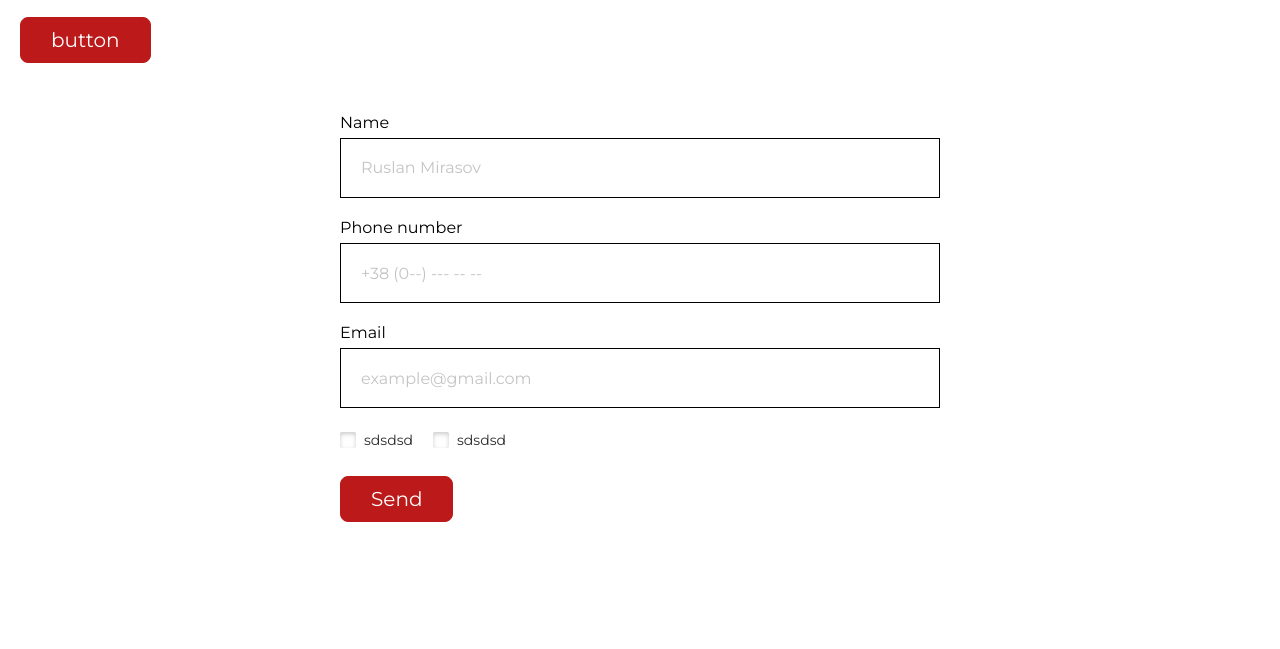
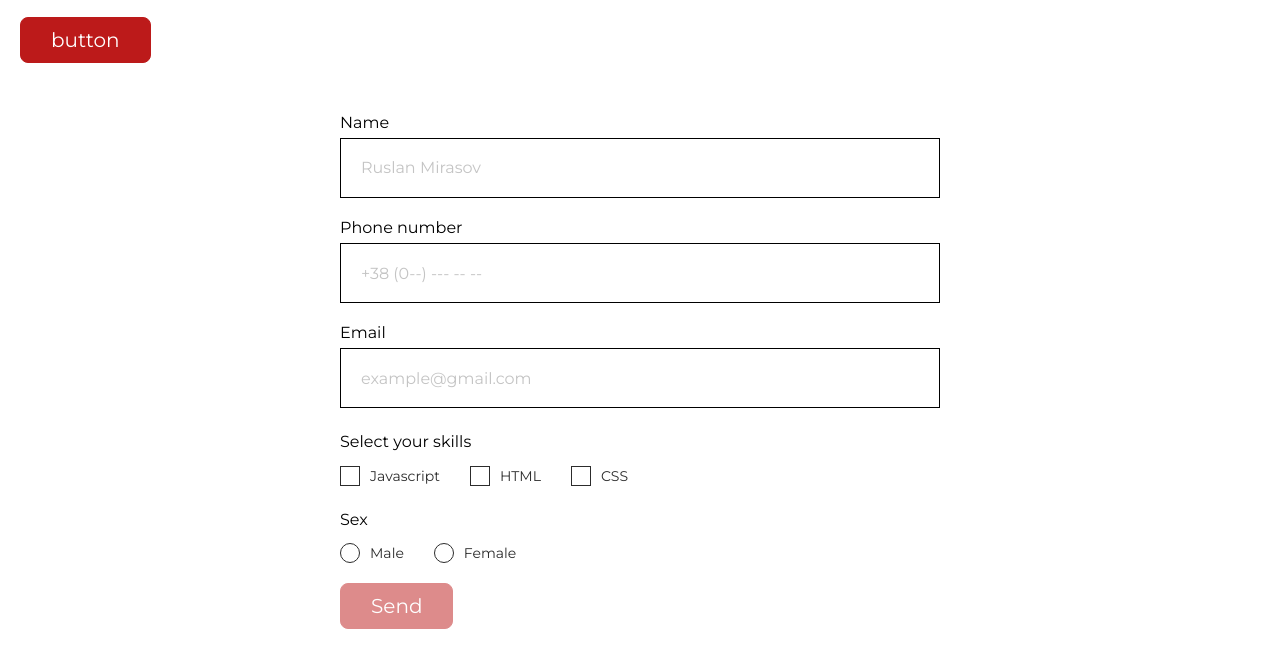
Before and after one commit to RuslanMirasov/template, a plain HTML site: page index.html in a window 1280 px wide. Shown: the part 298-947 px from the top of the page. Drawn offline with nearby package versions, Linux system fonts and the light colour scheme.

Commit message:
radio finish

```diff
--- a/assets/js/sendmail.js
+++ b/assets/js/sendmail.js
@@ -3,7 +3,7 @@ const forms = document.querySelectorAll('.form');
 const inputs = document.querySelectorAll('input, textarea');
 const agree = document.querySelectorAll('.agree');
 
-const addErrorText = false;
+const addErrorText = true;
 const minSymbols = 3;
 const errorSymbols = 'Minimum characters!';
 const errorEmptyInput = 'The field must not be empty!';
@@ -45,7 +45,7 @@ inputs.forEach(input => {
 agree.forEach(policy => {
    policy.addEventListener('change', function () {
       let disabled = true;
-      let agree = this.parentNode.parentNode.querySelectorAll('.agree');
+      let agree = this.closest('.form').querySelectorAll('.agree');
       let agreeLength = agree.length;
       let agreeChecked = 0;
       agree.forEach(agree => {
@@ -56,7 +56,7 @@ agree.forEach(policy => {
       if (agreeLength == agreeChecked) {
          disabled = false;
       }
-      this.parentNode.parentNode.querySelector('[type=submit]').disabled = disabled;
+      this.closest('.form').querySelector('[type=submit]').disabled = disabled;
    });
 });
 
--- a/assets/scss/_forms.scss
+++ b/assets/scss/_forms.scss
@@ -14,7 +14,8 @@
    margin-top: 0px;
 }
 
-.label__text {
+.label__text,
+.fieldset__title {
    display: inline-block;
    height: auto;
    position: relative;
@@ -101,42 +102,58 @@
    position: relative;
    margin-top: 24px;
    align-items: center;
-   gap: 20px;
+   gap: 20px 30px;
+   .fieldset__title {
+      margin-bottom: 14px;
+   }
    .label {
       margin: 0;
-      width: auto;
+      &.full {
+         width: 100%;
+      }
    }
    .label__text {
-      display: block;
+      display: flex;
+      flex-wrap: wrap;
+      width: 100%;
       position: relative;
-      font-weight: 400;
       font-size: 14px;
-      line-height: 1.1;
+      line-height: 20px;
+      margin-bottom: 0px;
       color: var(--black);
-      left: 0px;
-      bottom: 0;
-      padding: 1px 0px 1px 24px;
       transform: translateY(0px);
       cursor: pointer;
+      &:before {
+         content: '';
+         display: block;
+         position: relative;
+         width: 20px;
+         height: 20px;
+         margin-right: 10px;
+         left: 0px;
+         top: 0px;
+         cursor: pointer;
+         border: 1px solid var(--black);
+         transition: 250ms var(--cubic);
+      }
       &:after {
          content: '';
          display: block;
-         width: 16px;
-         height: 16px;
-         background: var(--white);
-         background-origin: border-box;
-         border-radius: 2px;
          position: absolute;
-         box-shadow: inset 0px 2px 4px rgba(0, 0, 0, 0.2);
+         width: 20px;
+         height: 20px;
          left: 0px;
          top: 0px;
          cursor: pointer;
+         background: green;
+         transform: scale(0);
          transition: 250ms var(--cubic);
       }
    }
 }
 
-.fieldset.fieldset--radio .label__text:after {
+.fieldset .label--radio .label__text:before,
+.fieldset .label--radio .label__text:after {
    border-radius: 20px;
 }
 
@@ -151,33 +168,18 @@
    clip: rect(0 0 0 0);
    overflow: hidden;
    &:checked {
+      + .label__text:before {
+         border: 1px solid green;
+      }
       + .label__text:after {
-         border: 1px solid var(--green) !important;
-         background: var(--green);
+         transform: scale(0.6);
       }
    }
    &.red {
-      + .label__text:after {
+      + .label__text:before {
          border: 1px solid var(--red);
       }
    }
-}
-
-.checkbox__icon,
-.radio__icon {
-   display: block;
-   position: absolute;
-   left: 0px;
-   top: 0px;
-   z-index: 2;
-   opacity: 0;
-   cursor: pointer;
-   transition: opacity 250ms var(--cubic);
-}
-
-.checkbox:checked ~ .checkbox__icon,
-.radio:checked ~ .radio__icon {
-   opacity: 1;
 }
 
 .label__error {
@@ -191,13 +193,4 @@
    line-height: 16px;
    margin-top: 4px;
    color: var(--red);
-   svg {
-      position: relative;
-      width: 12px;
-      left: 0px;
-      top: -1px;
-      transform: translateY(0%);
-      fill: currentColor;
-      margin-right: 4px;
-   }
 }
--- a/index.html
+++ b/index.html
@@ -77,20 +77,45 @@
                         <span class="label__text">Email</span>
                         <input type="email" class="input" name="email" placeholder="example@gmail.com" required />
                      </label>
+                     <!-- checkbox -->
                      <fieldset class="fieldset">
+                        <legend class="fieldset__title">Select your skills</legend>
                         <label class="label label--checkbox">
-                           <span class="label__text">sdsdsd</span>
-                           <input type="checkbox" name="checkbox1" class="checkbox" value="" />
+                           <input type="checkbox" name="checkbox1" class="checkbox" value="Javascript" required />
+                           <span class="label__text">Javascript</span>
                         </label>
                         <label class="label label--checkbox">
-                           <span class="label__text">sdsdsd</span>
-                           <input type="checkbox" name="checkbox1" class="checkbox" value="" />
+                           <input type="checkbox" name="checkbox1" class="checkbox" value="HTML" required />
+                           <span class="label__text">HTML</span>
+                        </label>
+                        <label class="label label--checkbox">
+                           <input type="checkbox" name="checkbox1" class="checkbox" value="CSS" />
+                           <span class="label__text">CSS</span>
+                        </label>
+                     </fieldset>
+                     <!-- radio -->
+                     <fieldset class="fieldset">
+                        <legend class="fieldset__title">Sex</legend>
+                        <label class="label label--radio">
+                           <input type="radio" name="sex" class="radio" value="Male" />
+                           <span class="label__text">Male</span>
+                        </label>
+                        <label class="label label--radio">
+                           <input type="radio" name="sex" class="radio" value="Female" />
+                           <span class="label__text">Female</span>
                         </label>
                      </fieldset>
                      <!-- submit -->
                      <div class="label">
-                        <button type="submit" class="button button--border medium button--submit">Send</button>
+                        <button type="submit" class="button button--border medium button--submit" disabled>Send</button>
                      </div>
+                     <!-- agree -->
+                     <fieldset class="fieldset">
+                        <label class="label label--checkbox full">
+                           <input type="checkbox" name="agree" class="checkbox agree" value="agree" />
+                           <span class="label__text">By clicking submit, you agree to our privacy policy</span>
+                        </label>
+                     </fieldset>
                   </form>
                </div>
             </div>
```
Also changed, not shown: assets/css/styles.css, assets/css/styles.min.css.
